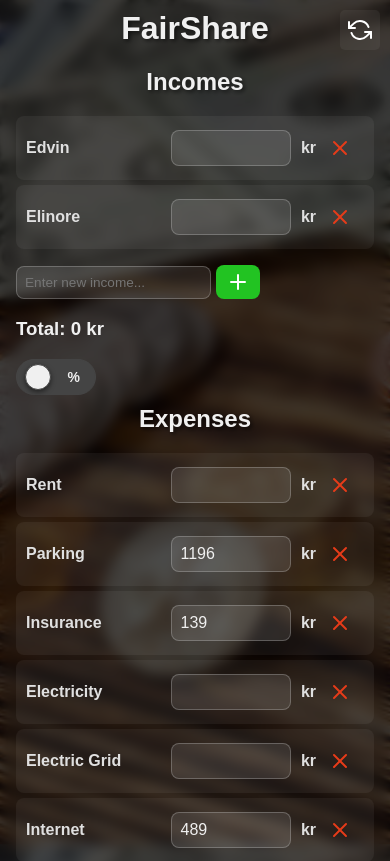
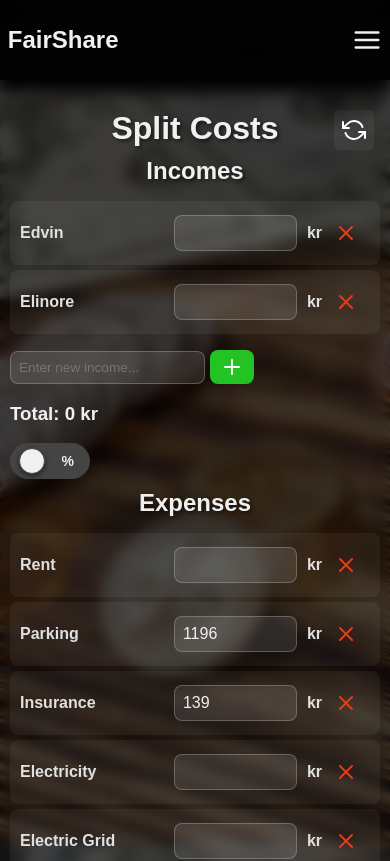
Before and after one commit to elidholm/fair-share, a React (Vite) app: page / in a window 390 px wide. Shown: the top 861 px of the page. Built offline with nearby package versions, Linux system fonts and the light colour scheme.

Commit message:
feat: introduce navbar with hamburger meny
- In a browser, the navbar will always show links

- On a mobile screen, the navbar will have a hamburger menu which can
display or hide links

```diff
--- a/src/App.jsx
+++ b/src/App.jsx
@@ -1,13 +1,17 @@
 import React from "react";
 import CostCalculator from "./pages/CostCalculator.jsx";
 import Budget from "./pages/Budget.jsx"
+import NavBar from "./components/nav_bar/NavBar.jsx"
 import Footer from "./components/Footer.jsx"
 import { Outlet, RouterProvider, createBrowserRouter } from "react-router-dom";
 
 const Layout = () => {
   return (
     <div id="app-container">
-      <Outlet />
+      <NavBar />
+      <div className="main-content">
+        <Outlet />
+      </div>
       <Footer />
     </div>
   );
@@ -19,6 +23,14 @@ const router = createBrowserRouter([{
   children: [
     {
       path: '/',
+      element: <CostCalculator />,
+    },
+    {
+      path: '/home',
+      element: <CostCalculator />,
+    },
+    {
+      path: '/split-costs',
       element: <CostCalculator />,
     },
     {
--- /dev/null
+++ b/src/components/nav_bar/DesktopNavigation.jsx
@@ -0,0 +1,16 @@
+import React from "react";
+import NavLinks from "./NavLinks.jsx";
+import { Link } from "react-router-dom";
+
+const DesktopNavigation = () => {
+  return(
+    <nav className="DesktopNavigation">
+      <Link to={"/"}>
+        <h1>FairShare</h1>
+      </Link>
+      <NavLinks />
+    </nav>
+  )
+}
+
+export default DesktopNavigation;
--- /dev/null
+++ b/src/components/nav_bar/MobileNavigation.jsx
@@ -0,0 +1,40 @@
+import React, { useState } from "react";
+import NavLinks from "./NavLinks.jsx";
+import { Link } from "react-router-dom";
+import { Menu, X } from "react-feather";
+
+function MobileNavigation() {
+  const hamburger = (
+    <Menu
+      className="HamburgerMenu"
+      size="30px"
+      onClick={ () => setClick(!click) }
+    />
+  );
+
+  const close = (
+    <X
+      className="HamburgerMenu"
+      size="30px"
+      onClick={ () => setClick(!click) }
+    />
+  );
+
+  function closeMenu() {
+    setClick(false);
+  }
+
+  const [click, setClick] = useState(false);
+
+  return (
+    <nav className="MobileNavigation">
+      <Link to={"/"} onClick={ () => closeMenu() }>
+        <h1>FairShare</h1>
+      </Link>
+      { click ? close : hamburger }
+      { click && <NavLinks isClicked={true} closeMenu={closeMenu} /> }
+    </nav>
+  );
+}
+
+export default MobileNavigation;
--- /dev/null
+++ b/src/components/nav_bar/NavBar.jsx
@@ -0,0 +1,14 @@
+import React from "react";
+import DesktopNavigation from "./DesktopNavigation.jsx";
+import MobileNavigation from "./MobileNavigation.jsx";
+
+const NavBar = () => {
+  return (
+    <div className="NavBar">
+      <DesktopNavigation />
+      <MobileNavigation />
+    </div>
+  );
+}
+
+export default NavBar;
--- /dev/null
+++ b/src/components/nav_bar/NavLinks.jsx
@@ -0,0 +1,28 @@
+import React from 'react';
+import { Link } from 'react-router-dom';
+import PropTypes from "prop-types";
+
+function NavLinks({ isClicked, closeMenu }) {
+  return(
+    <nav className="NavLinks">
+      <ul id="nav-link-list">
+        <li onClick={ () => isClicked && closeMenu() }>
+          <Link to="/home">Home</Link>
+        </li>
+        <li onClick={ () => isClicked && closeMenu() }>
+          <Link to="/split-costs">Split costs</Link>
+        </li>
+        <li onClick={ () => isClicked && closeMenu() }>
+          <Link to="/budget">Budget</Link>
+        </li>
+      </ul>
+    </nav>
+  )
+}
+
+NavLinks.propTypes = {
+  isClicked: PropTypes.bool,
+  closeMenu: PropTypes.func,
+};
+
+export default NavLinks;
--- a/src/index.scss
+++ b/src/index.scss
@@ -8,6 +8,7 @@ $label-colour: #444;
 $disabled-colour: #555;
 $toggle-colour: #1db954;
 $focus-color: #3ddc97;
+$navbar-height: 80px;
 
 html, body {
   height: 100%;
@@ -30,10 +31,7 @@ html, body {
 }
 
 #app-container {
-  display: flex;
-  flex-direction: column;
   min-height: 100vh;
-  padding: 0 16px 16px;
   background-color: $background-color;
   backdrop-filter: blur(7px);
   box-shadow: 0 4px 8px rgba(0, 0, 0, 0.5);
@@ -43,11 +41,18 @@ html, body {
   }
 }
 
+.main-content {
+  display: flex;
+  flex-direction: column;
+  padding: 20px 10px;
+}
+
 h1, h2 {
   text-align: center;
   color: $primary-color;
   font-weight: bold;
   margin-top: 10px;
+  margin-bottom: 10px;
   text-shadow: 2px 2px 4px $shadow-color;
 }
 
@@ -98,8 +103,8 @@ button {
 
   &.clear-storage-button {
     position: absolute;
-    top: 10px;
-    right: 10px;
+    top: calc($navbar-height + 30px);
+    right: 16px;
     padding: 8px;
     border-radius: 5px;
     background-color: hsl(0, 0%, 100%, 0.05);
@@ -169,6 +174,7 @@ li {
 footer {
   text-align: center;
   margin-top: 20px;
+  padding: 2px;
   color: #cccccc;
   font-size: 14px;
   text-shadow: 1px 1px 2px $shadow-color;
@@ -279,3 +285,90 @@ footer {
     }
   }
 }
+
+.NavBar {
+  position: sticky;
+  top: 0;
+  min-height: $navbar-height;
+  z-index: 100;
+  box-shadow: 0px 10px 15px 2px #000;
+}
+nav {
+  margin: 0;
+  box-sizing: border-box;
+  display: flex;
+  align-items: center;
+  justify-content: start;
+  background-color: rgba(0, 0, 0, 0.95);
+  padding: 10px 2%;
+  height: $navbar-height;
+
+  a {
+    text-decoration: none;
+    font-weight: bold;
+    color: #fff;
+    transition: 0.3s;
+
+    &:hover {
+      color: #ccc;
+    }
+  }
+
+  .NavLinks {
+    flex-grow: 1;
+    background-color: transparent;
+  }
+
+  ul {
+    display: flex;
+    flex-direction: row;
+    justify-content: space-evenly;
+
+    li {
+      background-color: transparent;
+      list-style-type: none;
+      display: inline-block;
+      padding: 10px 20px;
+
+      &:hover {
+        background-color: transparent;
+      }
+    }
+  }
+}
+.MobileNavigation {
+  display: none;
+}
+
+@media (max-width: 768px) {
+  .DesktopNavigation {
+    display: none;
+  }
+
+  .MobileNavigation {
+    display: flex;
+    align-items: center;
+  }
+
+  .NavLinks ul {
+    margin: 0px;
+    padding-top: 6px;
+    display: flex;
+    flex-direction: column;
+    justify-content: space-evenly;
+    position: absolute;
+    border-top: 3px solid $primary-color;
+    top: $navbar-height;
+    right: 0;
+    width: 100%;
+    background-color: rgba(0, 0, 0, 0.95);
+    box-shadow: 0px 10px 15px 2px #000;
+  }
+}
+
+.HamburgerMenu {
+  position: absolute;
+  right: 2%;
+  cursor: pointer;
+  color: $primary-color;
+}
--- a/src/pages/CostCalculator.jsx
+++ b/src/pages/CostCalculator.jsx
@@ -113,7 +113,7 @@ function CostCalculator() {
 
   return(
     <div className="cost-calculator">
-      <h1>FairShare</h1>
+      <h1>Split Costs</h1>
       <button
         className="clear-storage-button"
         onClick={handleClearStorage}
@@ -182,7 +182,6 @@ function CostCalculator() {
 
       {showSplit && (
         <div>
-          <h2>Split Expenses</h2>
           <ul>
             {expenseShares.map((share, index) => (
               <li key={index}>
```
